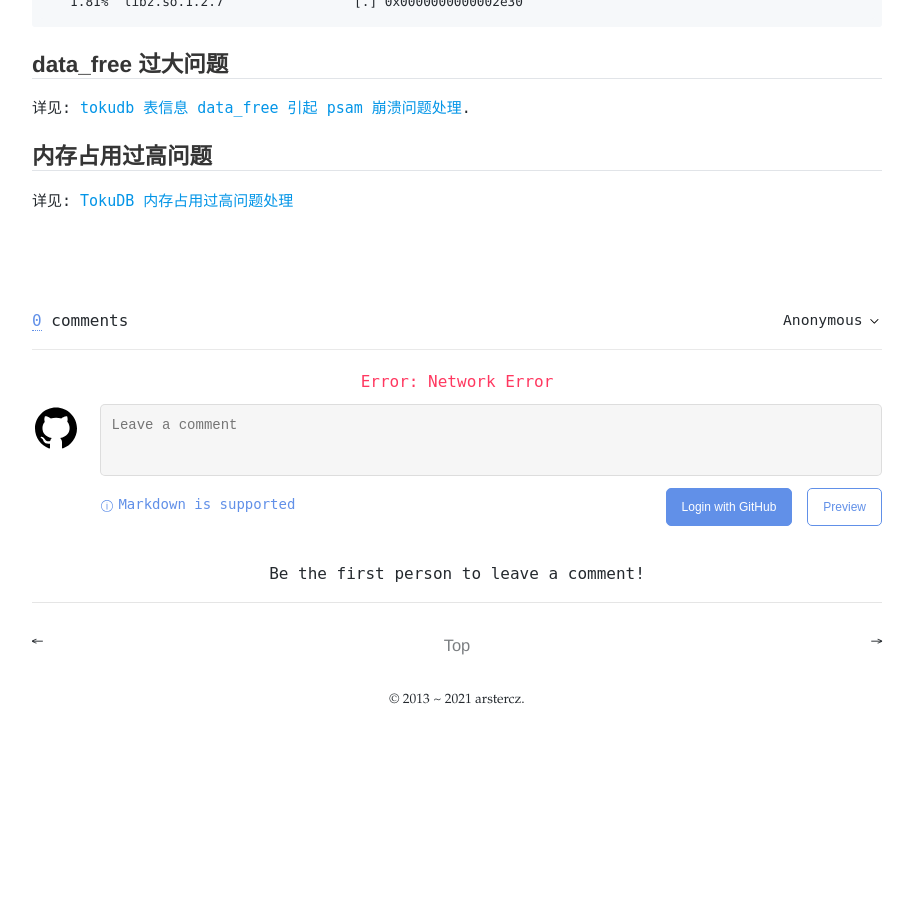
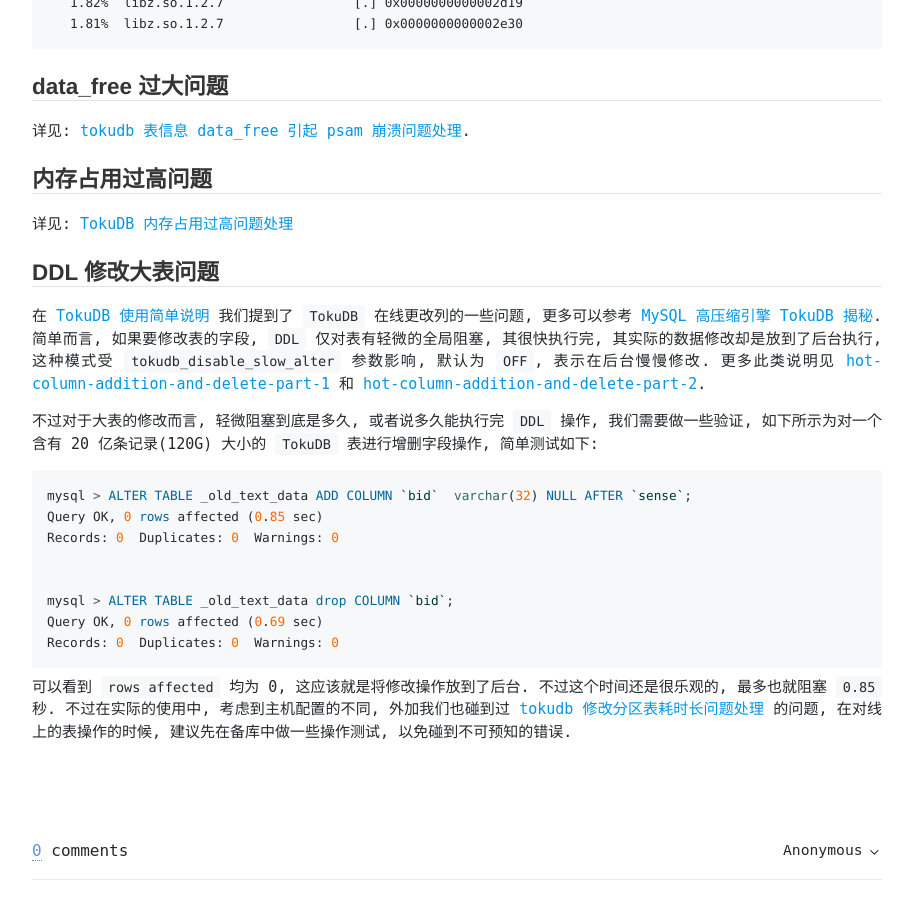
Before and after one commit to arstercz/arstercz.github.io, a Jekyll site: the page built from _posts/2019-02-19-tokudb-%e4%bd%bf%e7%94%a8%e9%97%ae%e9%a2%98%e6%b1%87%e6%80%bb.md, in a window 1280 px wide and 900 px high, scrolled down 4495 px. Shown: the whole window, without its empty margins (183-1096 px from the left). Built offline with Jekyll 4.4.1, drawn with Linux system fonts in a browser that asks for light colours; comment, search, counter and statistics services are not loaded; before the commit the page ends 5237 px from its top, so only the background shows below that.

Commit message:
add more tokudb note

````diff
--- a/_posts/2019-02-19-tokudb-%e4%bd%bf%e7%94%a8%e9%97%ae%e9%a2%98%e6%b1%87%e6%80%bb.md
+++ b/_posts/2019-02-19-tokudb-%e4%bd%bf%e7%94%a8%e9%97%ae%e9%a2%98%e6%b1%87%e6%80%bb.md
@@ -16,7 +16,7 @@
 
 TokuDB 引擎提供很好的压缩比(笔者环境中的数据在默认的 zlib 设置下压缩比大致为 InnoDB:TokuDB ~= 5:1), 以及快速增加, 删除, 重命名列, 热更索引等特性, 这些特性很适合日志记录类的表来使用, 该类表可以仅做主从复制, 不做定期的备份. 如果需要备份可以参考 [AliSQLBackup](https://github.com/alibaba/AliSQLBackup), 其基于 `xtrabackup-2.3.5`版本, 可以同时备份 InnoDB 和 TokuDB 引擎的表. 另外`innodb_buffer_pool_size` 和 `tokudb_cache_size` 两个参数的值需要按需分配, 如果没有多少 InnoDB 表, 最好调小 `innodb_buffer_pool_size` 的值.
 
-更多基础的特性说明可以参考以前的文章: [TokuDB 使用简单说明](https://blog.arstercz.com/tokudb-%E7%89%B9%E6%80%A7%E6%A6%82%E8%A7%88/). 下述的问题列表则主要介绍在使用 TokuDB 的过程中碰到的一些问题, 后期碰到的问题也会在该列表中持续更新.
+更多基础的特性说明可以参考以前的文章: [TokuDB 使用简单说明]({{ site.baseurl }}/tokudb-%E7%89%B9%E6%80%A7%E6%A6%82%E8%A7%88/). 下述的问题列表则主要介绍在使用 TokuDB 的过程中碰到的一些问题, 后期碰到的问题也会在该列表中持续更新.
 
 #### 问题列表
 
@@ -29,6 +29,7 @@
 * [cpu 占用问题](#cpu-占用问题)
 * [data_free 过大问题](#data_free-过大问题)
 * [内存占用过高问题](#内存占用过高问题)
+* [DDL 修改大表问题](#DDL-修改大表问题)
 
 ## 修改分区表耗时长问题处理
 
@@ -205,3 +206,21 @@
 ## 内存占用过高问题
 
 详见: [TokuDB 内存占用过高问题处理]({{ site.baseurl }}/tokudb-excessive-memory-use/)
+
+## DDL 修改大表问题
+
+在 [TokuDB 使用简单说明]({{ site.baseurl }}/tokudb-%E7%89%B9%E6%80%A7%E6%A6%82%E8%A7%88/) 我们提到了 `TokuDB` 在线更改列的一些问题, 更多可以参考 [MySQL 高压缩引擎 TokuDB 揭秘](http://mysql.taobao.org/monthly/2017/07/04/). 简单而言, 如果要修改表的字段, `DDL` 仅对表有轻微的全局阻塞, 其很快执行完, 其实际的数据修改却是放到了后台执行, 这种模式受 `tokudb_disable_slow_alter` 参数影响, 默认为 `OFF`, 表示在后台慢慢修改. 更多此类说明见 [hot-column-addition-and-delete-part-1](http://www.tokutek.com/2011/03/hot-column-addition-and-deletion-part-i-performance/) 和 [hot-column-addition-and-delete-part-2](https://www.percona.com/blog/2011/04/07/hot-column-addition-and-deletion-part-ii-how-it-works/).
+
+不过对于大表的修改而言, 轻微阻塞到底是多久, 或者说多久能执行完 `DDL` 操作, 我们需要做一些验证, 如下所示为对一个含有 20 亿条记录(120G) 大小的 `TokuDB` 表进行增删字段操作, 简单测试如下:
+```sql
+mysql > ALTER TABLE _old_text_data ADD COLUMN `bid`  varchar(32) NULL AFTER `sense`;
+Query OK, 0 rows affected (0.85 sec)
+Records: 0  Duplicates: 0  Warnings: 0
+
+
+mysql > ALTER TABLE _old_text_data drop COLUMN `bid`;
+Query OK, 0 rows affected (0.69 sec)
+Records: 0  Duplicates: 0  Warnings: 0
+```
+
+可以看到 `rows affected` 均为 0, 这应该就是将修改操作放到了后台. 不过这个时间还是很乐观的, 最多也就阻塞 `0.85` 秒.  不过在实际的使用中, 考虑到主机配置的不同, 外加我们也碰到过 [tokudb 修改分区表耗时长问题处理]({{ site.baseurl }}/tokudb-%E4%BF%AE%E6%94%B9%E5%88%86%E5%8C%BA%E8%A1%A8%E8%80%97%E6%97%B6%E9%95%BF%E9%97%AE%E9%A2%98%E5%A4%84%E7%90%86/) 的问题, 在对线上的表操作的时候, 建议先在备库中做一些操作测试, 以免碰到不可预知的错误.
````
